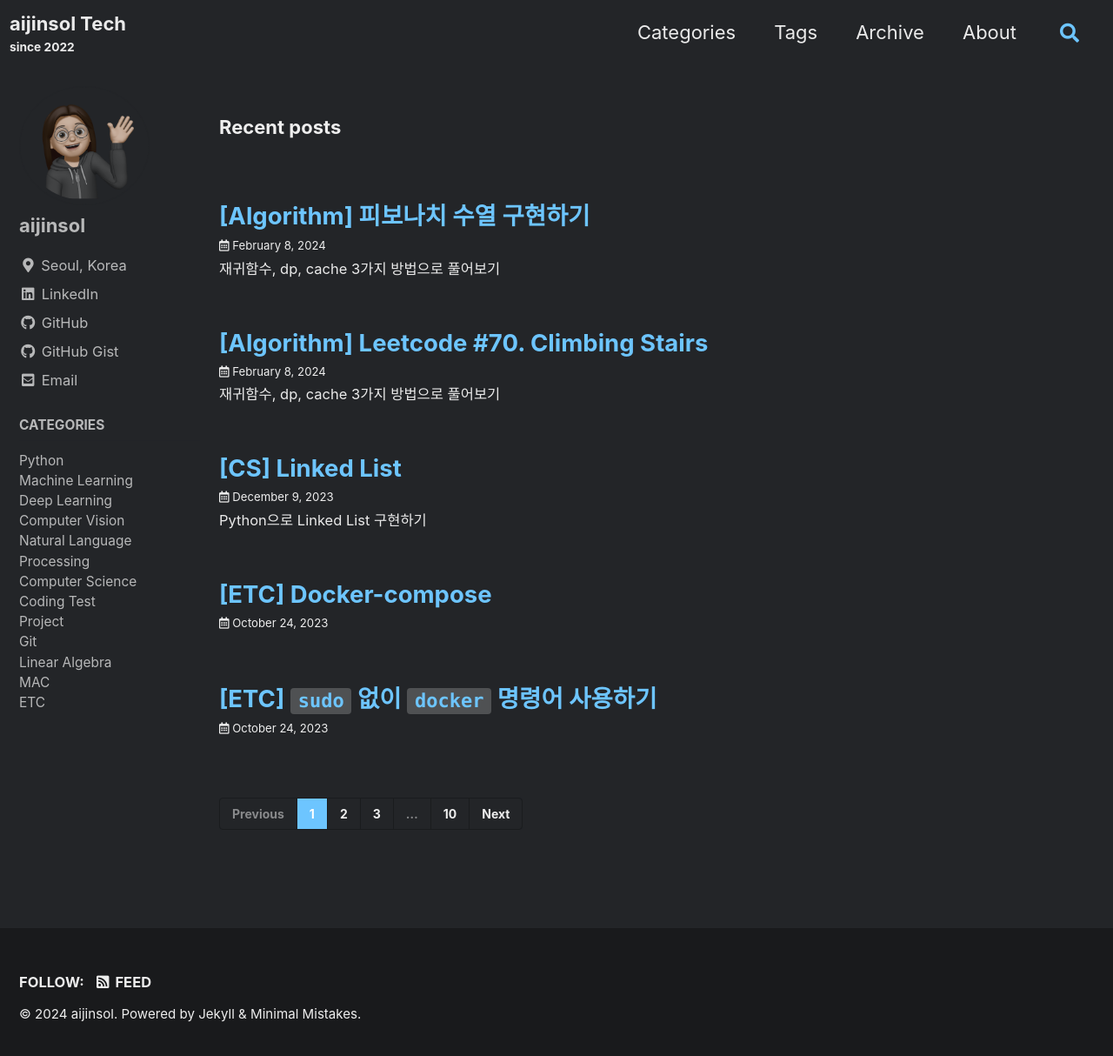
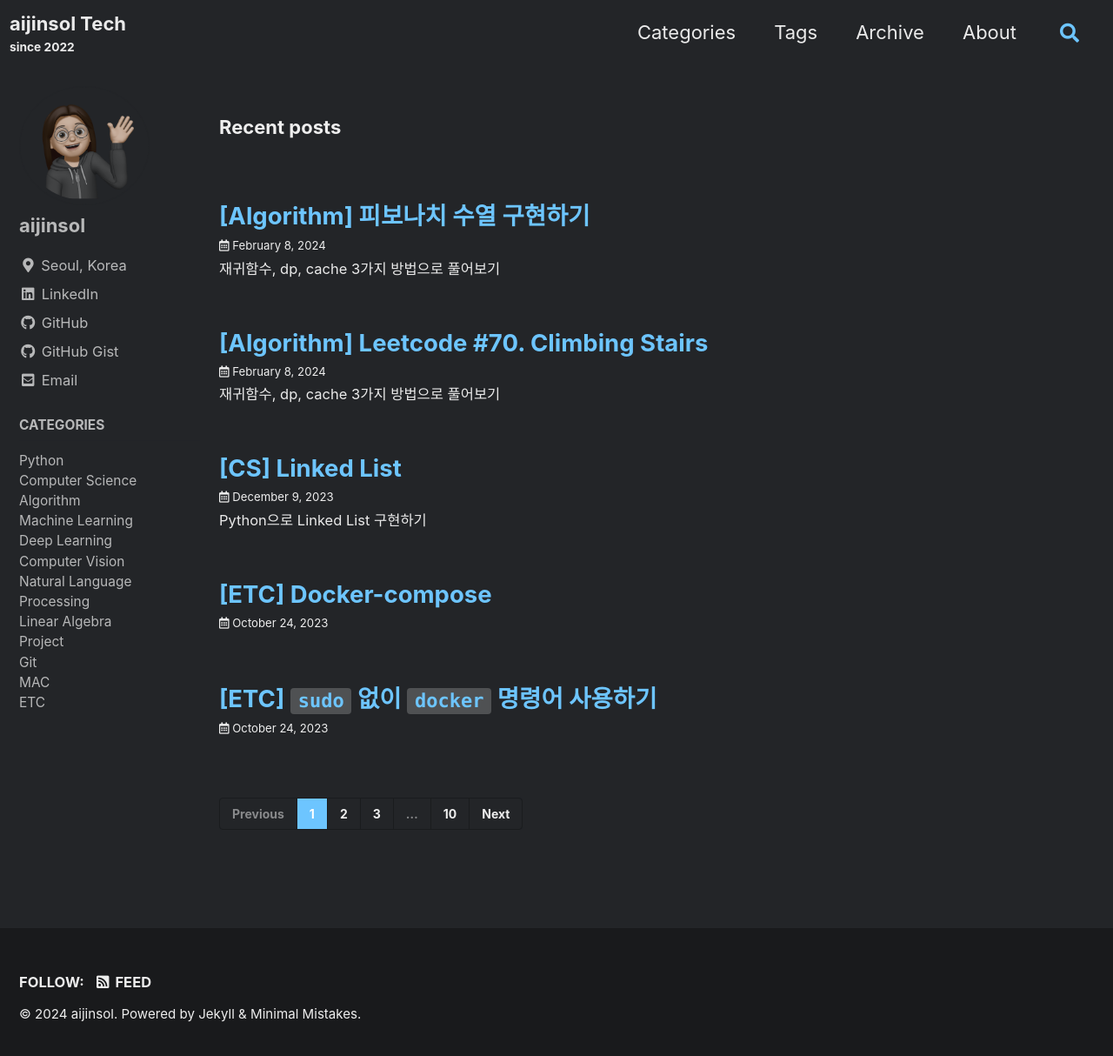
Before and after one commit to aijinsol/aijinsol.github.io, a Jekyll site: the page built from index.html, in a window 1280 px wide and 1222 px high. Shown: the top 1214 px of the window at 87% size. Built offline with Jekyll 4.4.1, drawn with Linux system fonts in a browser that asks for light colours; cached includes are drawn as plain includes; the list of posts is cut into pages by our own code.

Commit message:
update navigation bar

```diff
--- a/_data/navigation.yml
+++ b/_data/navigation.yml
@@ -14,6 +14,10 @@ extensions:
     children:
       - title: "Python"
         url: /categories/python/
+      - title: "Computer Science"
+        url: /categories/cs/
+      - title: "Algorithm"
+        url: /categories/algorithm/
       - title: "Machine Learning"
         url: /categories/machinelearning/
       - title: "Deep Learning"
@@ -22,16 +26,12 @@ extensions:
         url: /categories/computervision/
       - title: "Natural Language Processing"
         url: /categories/nlp/
-      - title: "Computer Science"
-        url: /categories/cs/
-      - title: "Coding Test"
-        url: /categories/codingtest/
+      - title: "Linear Algebra"
+        url: /categories/linearalgebra/
       - title: "Project"
         url: /categories/project/
       - title: "Git"
         url: /categories/git/
-      - title: "Linear Algebra"
-        url: /categories/linearalgebra/
       - title: "MAC"
         url: /categories/mac/
       - title: "ETC"
```
